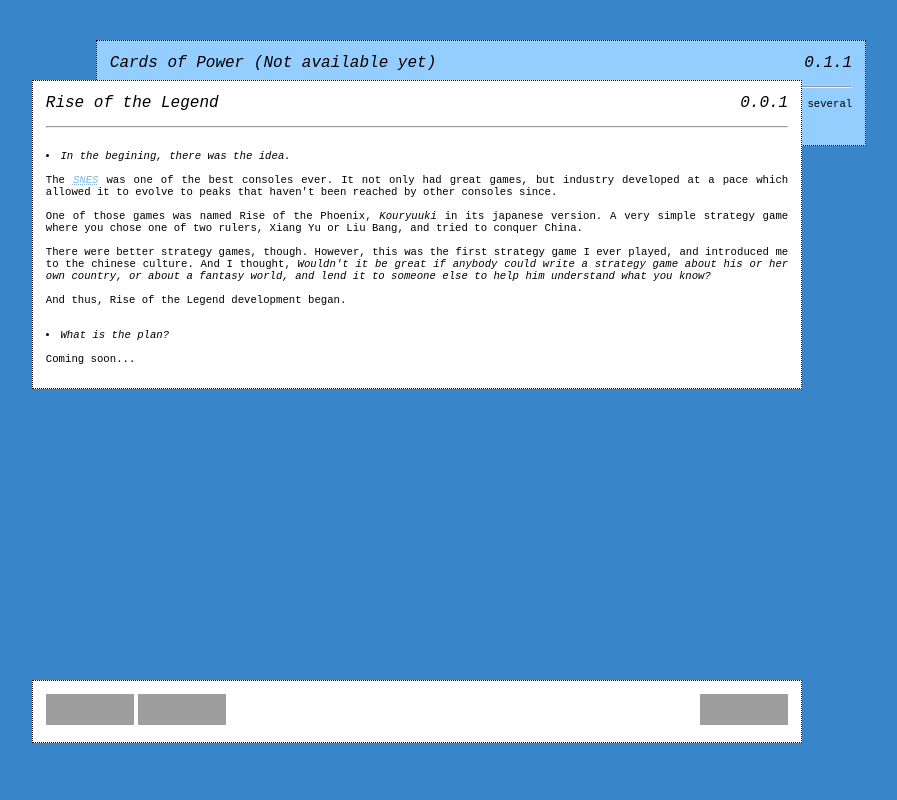
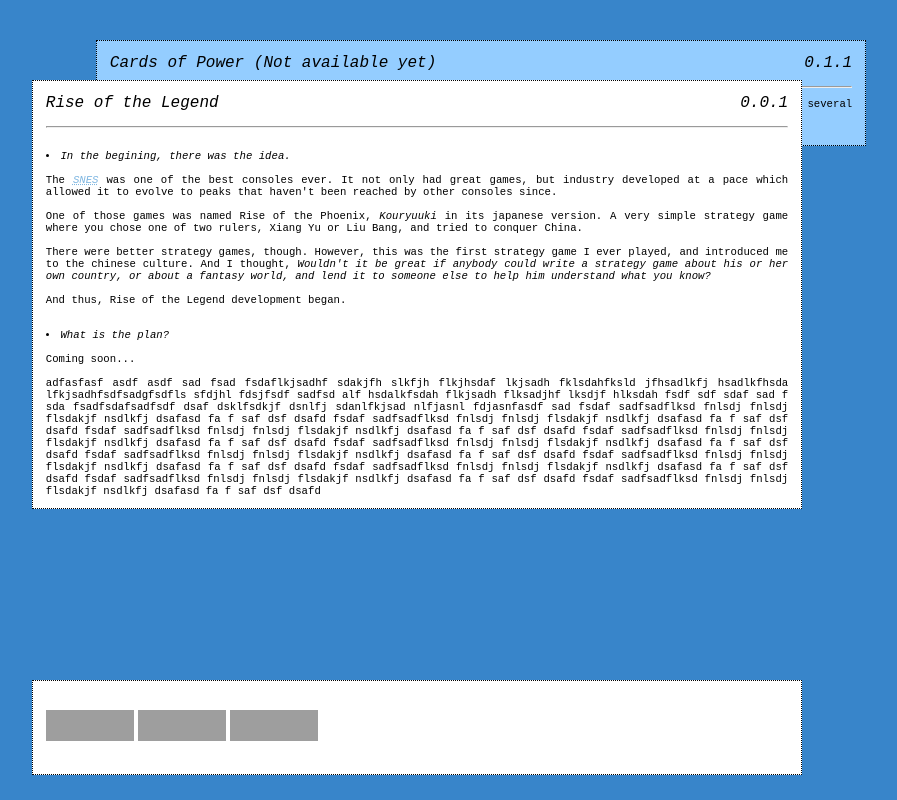
Before and after one commit to rpgrca/rotl, a plain HTML site: page rotlwww/index.html in a window 1280 px wide. Shown: the whole page, without its empty margins (224-1121 px from the left). Drawn offline with Linux system fonts and the light colour scheme; grey boxes are pictures that could not be loaded.

Commit message:
*** empty log message ***

```diff
--- a/rotlwww/index.html
+++ b/rotlwww/index.html
@@ -46,23 +46,22 @@
                         <SPAN class="question">What is the plan?</SPAN><BR>
                         Coming soon...
                         <BR><BR>
+adfasfasf asdf asdf sad fsad fsdaflkjsadhf sdakjfh slkfjh flkjhsdaf lkjsadh fklsdahfksld jfhsadlkfj hsadlkfhsda lfkjsadhfsdfsadgfsdfls sfdjhl fdsjfsdf
+sadfsd alf hsdalkfsdah flkjsadh flksadjhf lksdjf hlksdah fsdf sdf sdaf sad
+f sda fsadfsdafsadfsdf dsaf dsklfsdkjf dsnlfj sdanlfkjsad nlfjasnl fdjasnfasdf sad
+ fsdaf sadfsadflksd fnlsdj fnlsdj flsdakjf nsdlkfj  dsafasd fa f saf dsf dsafd
+ fsdaf sadfsadflksd fnlsdj fnlsdj flsdakjf nsdlkfj  dsafasd fa f saf dsf dsafd
+ fsdaf sadfsadflksd fnlsdj fnlsdj flsdakjf nsdlkfj  dsafasd fa f saf dsf dsafd
+ fsdaf sadfsadflksd fnlsdj fnlsdj flsdakjf nsdlkfj  dsafasd fa f saf dsf dsafd
+ fsdaf sadfsadflksd fnlsdj fnlsdj flsdakjf nsdlkfj  dsafasd fa f saf dsf dsafd
+ fsdaf sadfsadflksd fnlsdj fnlsdj flsdakjf nsdlkfj  dsafasd fa f saf dsf dsafd
+ fsdaf sadfsadflksd fnlsdj fnlsdj flsdakjf nsdlkfj  dsafasd fa f saf dsf dsafd
+ fsdaf sadfsadflksd fnlsdj fnlsdj flsdakjf nsdlkfj  dsafasd fa f saf dsf dsafd
+ fsdaf sadfsadflksd fnlsdj fnlsdj flsdakjf nsdlkfj  dsafasd fa f saf dsf dsafd
+ fsdaf sadfsadflksd fnlsdj fnlsdj flsdakjf nsdlkfj  dsafasd fa f saf dsf dsafd
                     </P>
                 </div>
             </div>
-
-            <DIV class="bottom">
-                <div class="bottom_left">
-                    <A href="http://validator.w3.org/check/referer" shape="rect"><IMG src="http://www.w3.org/Icons/valid-html40" alt="Valid HTML 4.0!" title="Valid HTML 4.0!" height="31" width="88" /></A>
-                    <a href="http://jigsaw.w3.org/css-validator/check/referer" shape="rect"><img src="http://www.w3.org/Icons/valid-css" alt="Valid CSS!" title="Valid CSS!" height="31" width="88" /></a>
-                </div>
-                <div class="bottom_right">
-<!--
-                    <A href="http://www.vim.org"><IMG src="http://www.vim.org/images/vim_created.gif" alt="Vim.org Logo" title="Created with Vim" /></A>
-                    <a href="http://www.spreadfirefox.com/?q=affiliates&amp;id=754&amp;t=71"><img alt="SpreadFirefox.com Logo" title="Get Firefox!" src="http://sfx-images.mozilla.org/affiliates/Buttons/88x31/safer.gif"/></a>
--->
-                    <A href="http://sourceforge.net"><IMG src="http://sourceforge.net/sflogo.php?group_id=137917&amp;type=1" alt="SourceForge.net Logo" title="Hosted by SourceForge.net" width="88" height="31" /></A>
-                </div>
-            </DIV>
 
             <DIV class="menu">
                 <h2 class="title">Cards of Power (Not available yet)</h2>
@@ -78,6 +77,27 @@
                     </p>
                 </div>
             </div>
+
+            <DIV class="bottom">
+                <P class="bottom_logo">
+                    <A href="http://validator.w3.org/check/referer" shape="rect"><IMG src="http://www.w3.org/Icons/valid-html40" alt="Valid HTML 4.0!" title="Valid HTML 4.0!" height="31" width="88" /></A>
+                    <A href="http://jigsaw.w3.org/css-validator/check/referer" shape="rect"><img src="http://www.w3.org/Icons/valid-css" alt="Valid CSS!" title="Valid CSS!" height="31" width="88" /></a>
+                    <A href="http://sourceforge.net"><IMG src="http://sourceforge.net/sflogo.php?group_id=137917&amp;type=1" alt="SourceForge.net Logo" title="Hosted by SourceForge.net" width="88" height="31" /></A>
+                </p>
+            </DIV>
         </DIV>
+<!--
+            <DIV class="bottom">
+                <div class="bottom_left">
+                    <A href="http://validator.w3.org/check/referer" shape="rect"><IMG src="http://www.w3.org/Icons/valid-html40" alt="Valid HTML 4.0!" title="Valid HTML 4.0!" height="31" width="88" /></A>
+                    <a href="http://jigsaw.w3.org/css-validator/check/referer" shape="rect"><img src="http://www.w3.org/Icons/valid-css" alt="Valid CSS!" title="Valid CSS!" height="31" width="88" /></a>
+                </div>
+                <div class="bottom_right">
+                    <A href="http://www.vim.org"><IMG src="http://www.vim.org/images/vim_created.gif" alt="Vim.org Logo" title="Created with Vim" /></A>
+                    <a href="http://www.spreadfirefox.com/?q=affiliates&amp;id=754&amp;t=71"><img alt="SpreadFirefox.com Logo" title="Get Firefox!" src="http://sfx-images.mozilla.org/affiliates/Buttons/88x31/safer.gif"/></a>
+                    <A href="http://sourceforge.net"><IMG src="http://sourceforge.net/sflogo.php?group_id=137917&amp;type=1" alt="SourceForge.net Logo" title="Hosted by SourceForge.net" width="88" height="31" /></A>
+                </div>
+            </DIV>
+-->
     </body>
 </html>
```
